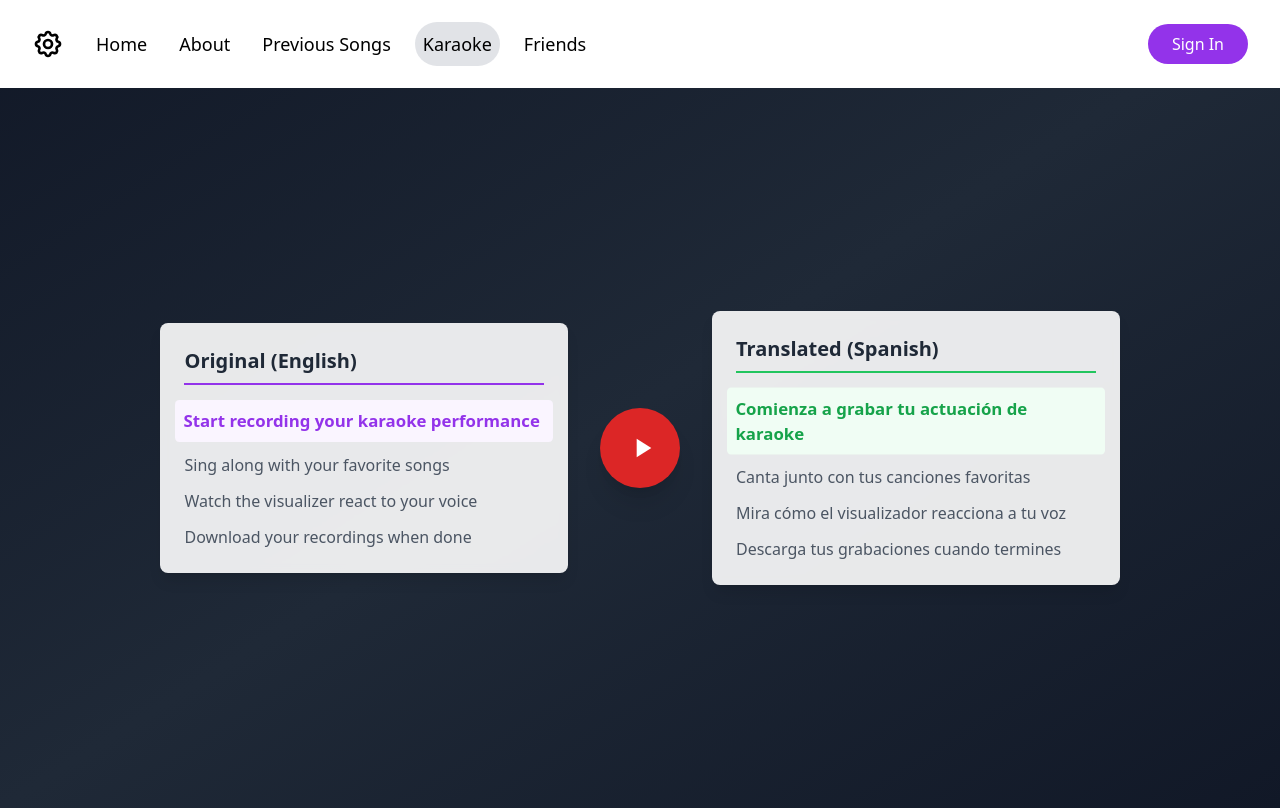
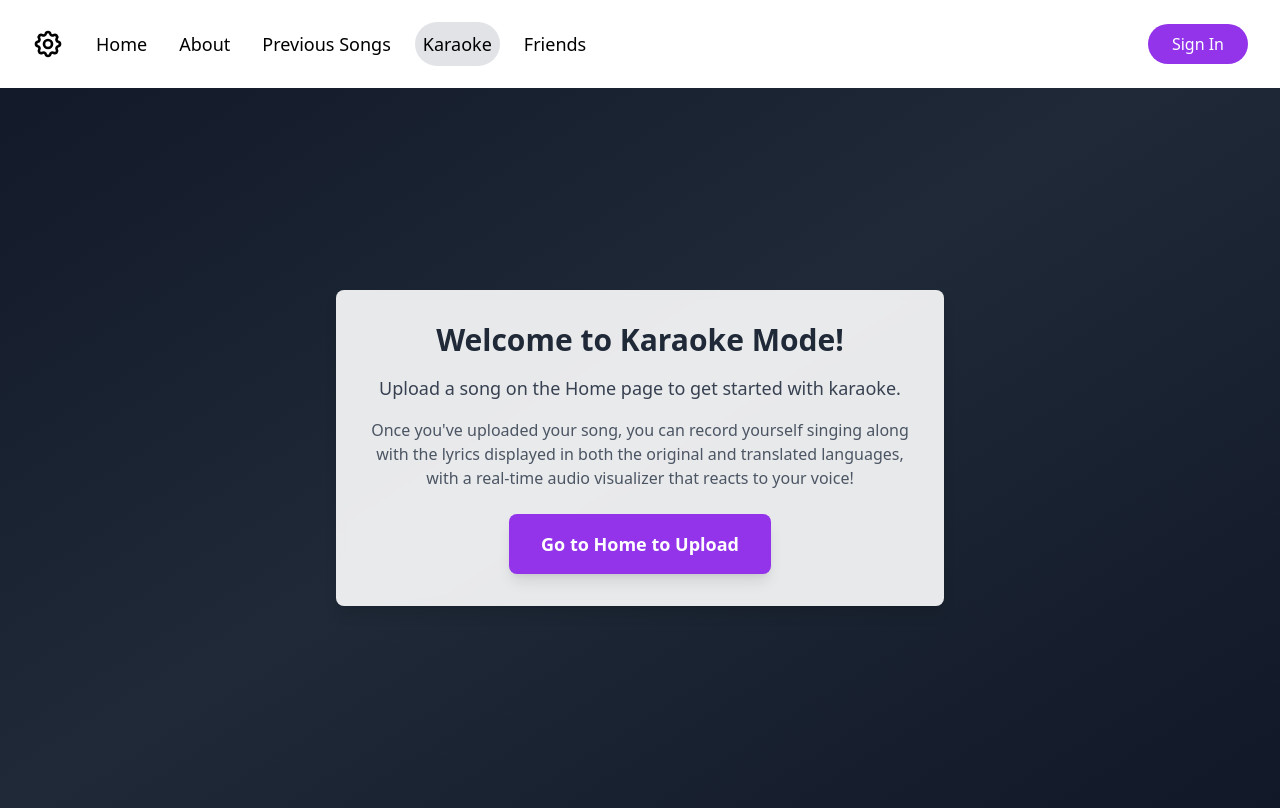
Before and after one commit to snowxzf/Higgs-Audio-Hackathon, a React (Vite) app: page /karaoke in a window 1280 px wide. Built offline with nearby package versions, Linux system fonts and the light colour scheme.

Commit message:
Add welcome screen to Karaoke page, persist lyrics across navigation, and improve analysis extraction robustness

```diff
--- a/src/pages/Karaoke.jsx
+++ b/src/pages/Karaoke.jsx
@@ -1,7 +1,9 @@
 import React, { useState, useEffect, useRef } from 'react';
+import { useNavigate } from 'react-router-dom';
 import Navbar from '../components/Navbar';
 
 function Karaoke() {
+  const navigate = useNavigate();
   const [isRecording, setIsRecording] = useState(false);
   const [recordings, setRecordings] = useState([]);
   const [bgGradient, setBgGradient] = useState('from-gray-900 via-gray-800 to-gray-900');
@@ -19,20 +21,30 @@ function Karaoke() {
   const streamRef = useRef(null);
   const gradientTransitionRef = useRef(null);
 
-  // Sample lyrics for demonstration
-  const originalLyrics = [
-    { text: "Start recording your karaoke performance", startTime: 0, endTime: 3 },
-    { text: "Sing along with your favorite songs", startTime: 3, endTime: 6 },
-    { text: "Watch the visualizer react to your voice", startTime: 6, endTime: 9 },
-    { text: "Download your recordings when done", startTime: 9, endTime: 12 },
-  ];
+  // Get lyrics from localStorage (stored from HomePage)
+  const [originalLyrics, setOriginalLyrics] = useState([]);
+  const [translatedLyrics, setTranslatedLyrics] = useState([]);
+  const [currentLanguage, setCurrentLanguage] = useState('English');
+  const [translatedLanguage, setTranslatedLanguage] = useState('Spanish');
+  const [hasLyrics, setHasLyrics] = useState(false);
 
-  const translatedLyrics = [
-    { text: "Comienza a grabar tu actuación de karaoke", startTime: 0, endTime: 3 },
-    { text: "Canta junto con tus canciones favoritas", startTime: 3, endTime: 6 },
-    { text: "Mira cómo el visualizador reacciona a tu voz", startTime: 6, endTime: 9 },
-    { text: "Descarga tus grabaciones cuando termines", startTime: 9, endTime: 12 },
-  ];
+  // Load lyrics from localStorage on component mount
+  useEffect(() => {
+    const storedOriginalLyrics = JSON.parse(localStorage.getItem('originalLyrics') || '[]');
+    const storedTranslatedLyrics = JSON.parse(localStorage.getItem('translatedLyrics') || '[]');
+    const storedCurrentLanguage = localStorage.getItem('currentLanguage') || 'English';
+    const storedTranslatedLanguage = localStorage.getItem('translatedLanguage') || 'Spanish';
+
+    if (storedOriginalLyrics.length > 0) {
+      setOriginalLyrics(storedOriginalLyrics);
+      setTranslatedLyrics(storedTranslatedLyrics);
+      setCurrentLanguage(storedCurrentLanguage);
+      setTranslatedLanguage(storedTranslatedLanguage);
+      setHasLyrics(true);
+    } else {
+      setHasLyrics(false);
+    }
+  }, []);
 
   useEffect(() => {
     if (targetGradient !== bgGradient) {
@@ -214,12 +226,34 @@ function Karaoke() {
       <div className="relative flex items-center justify-center" style={{ height: 'calc(100vh - 80px)' }}>
         <canvas ref={canvasRef} className="absolute top-0 left-0 w-full h-full z-0" />
 
-        {/* Content Container with Lyrics on Sides */}
-        <div className="relative z-10 flex items-center justify-center gap-8 max-w-7xl mx-auto px-8">
+        {!hasLyrics ? (
+          /* Welcome Screen - Show when no lyrics uploaded */
+          <div className="relative z-10 flex flex-col items-center justify-center gap-6 max-w-2xl mx-auto px-8 text-center">
+            <div className="bg-white bg-opacity-90 backdrop-blur-sm rounded-lg shadow-lg p-8">
+              <h2 className="text-3xl font-bold text-gray-800 mb-4">Welcome to Karaoke Mode!</h2>
+              <p className="text-lg text-gray-700 mb-4">
+                Upload a song on the Home page to get started with karaoke.
+              </p>
+              <p className="text-base text-gray-600 mb-6">
+                Once you've uploaded your song, you can record yourself singing along with the lyrics
+                displayed in both the original and translated languages, with a real-time audio visualizer
+                that reacts to your voice!
+              </p>
+              <button
+                onClick={() => navigate('/')}
+                className="bg-purple-600 hover:bg-purple-700 text-white px-8 py-4 rounded-lg font-semibold text-lg transition-colors shadow-lg"
+              >
+                Go to Home to Upload
+              </button>
+            </div>
+          </div>
+        ) : (
+          /* Karaoke Interface - Show when lyrics are available */
+          <div className="relative z-10 flex items-center justify-center gap-8 max-w-7xl mx-auto px-8">
           {/* Original Lyrics - Left Side */}
           <div className="flex-1 bg-white bg-opacity-90 backdrop-blur-sm rounded-lg shadow-lg p-6 max-w-md">
             <h3 className="text-xl font-bold mb-4 text-gray-800 border-b-2 border-purple-600 pb-2">
-              Original (English)
+              Original ({currentLanguage})
             </h3>
             <div className="space-y-3">
               {originalLyrics.map((lyric, index) => (
@@ -261,7 +295,7 @@ function Karaoke() {
           {/* Translated Lyrics - Right Side */}
           <div className="flex-1 bg-white bg-opacity-90 backdrop-blur-sm rounded-lg shadow-lg p-6 max-w-md">
             <h3 className="text-xl font-bold mb-4 text-gray-800 border-b-2 border-green-500 pb-2">
-              Translated (Spanish)
+              Translated ({translatedLanguage})
             </h3>
             <div className="space-y-3">
               {translatedLyrics.map((lyric, index) => (
@@ -277,10 +311,9 @@ function Karaoke() {
               ))}
             </div>
           </div>
-        </div>
 
-        {/* Recordings List */}
-        {recordings.length > 0 && (
+            {/* Recordings List */}
+            {recordings.length > 0 && (
           <div className="absolute bottom-8 right-8 bg-black bg-opacity-50 backdrop-blur-md rounded-lg p-4 max-w-md max-h-96 overflow-y-auto z-20">
             <h3 className="text-white text-lg font-semibold mb-3">Recordings</h3>
             <div className="space-y-2">
@@ -316,6 +349,8 @@ function Karaoke() {
               ))}
             </div>
           </div>
+            )}
+          </div>
         )}
       </div>
     </div>
```
Also changed, not shown: src/pages/HomePage.jsx (+78 -27 lines).
